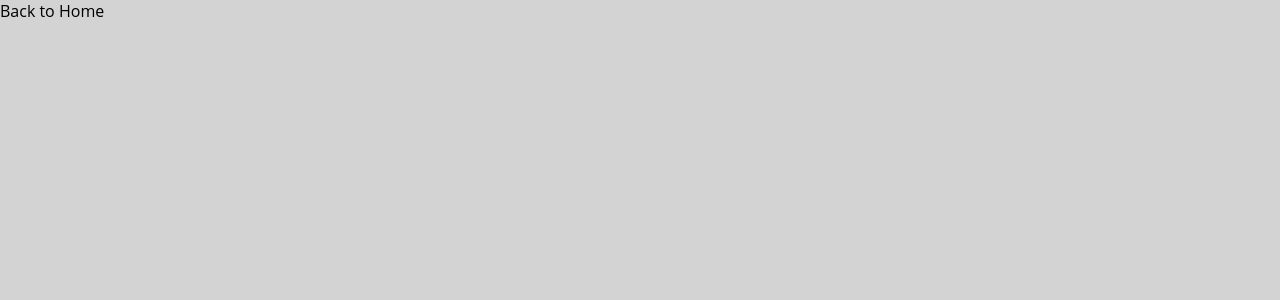
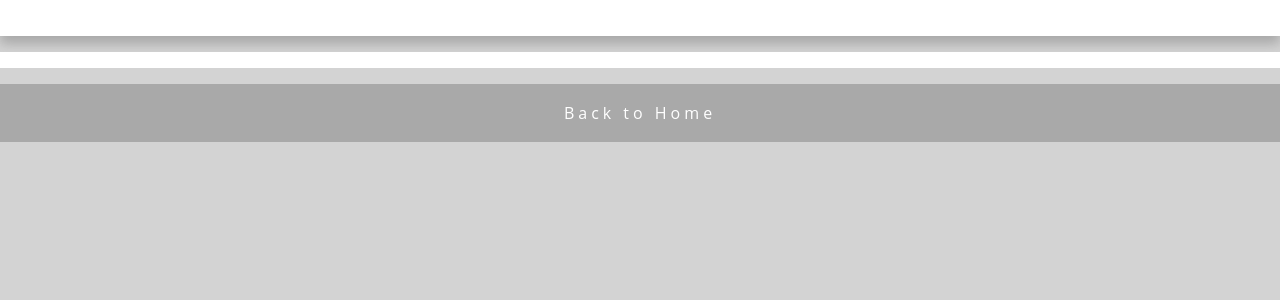
Before and after one commit to MartaPalau/startwarsapp, a Next.js app: page /components/character in a window 1280 px wide. Shown: the top 300 px of the page. Built offline with nearby package versions, Linux system fonts and the light colour scheme.

Commit message:
init styles for card

```diff
--- a/pages/components/character/index.tsx
+++ b/pages/components/character/index.tsx
@@ -1,12 +1,22 @@
 import type { GetServerSideProps, NextPage } from "next";
 import Link from "next/link";
 import { ICharacter } from "../../types/application";
+import { Wrapper, Header, Card, LoadMore, ListItem } from "./styles";
 
 const Character: NextPage<ICharacter> = ({ data }) => {
-  return <div>
-    <Link href={"/"}>Back to Home</Link>
-    <div>{data?.name}</div>
-    </div>;
+  return (
+    <Wrapper>
+      <Header>
+        <h2>{data?.name}</h2>
+      </Header>
+
+      <Card></Card>
+
+      <Link href={"/"}>
+        <LoadMore>Back to Home</LoadMore>
+      </Link>
+    </Wrapper>
+  );
 };
 
 export default Character;
--- a/pages/components/character/styles.tsx
+++ b/pages/components/character/styles.tsx
@@ -0,0 +1,65 @@
+import styled from "styled-components";
+import { media } from "../../../styles/media";
+
+export const Wrapper = styled.div`
+  @media (min-width: ${media.mobile}) {
+  }
+`;
+
+export const Header = styled.div`
+  background-color: white;
+  margin: 0;
+  padding: 18px 24px;
+  box-shadow: 0 8px 12px 0 darkgrey;
+  text-align: center;
+
+  h2 {
+    margin: 0;
+    text-transform: uppercase;
+    color: black;
+    letter-spacing: 4px;
+    font-size: 16px;
+    font-weight: 300;
+  }
+
+  @media (min-width: ${media.mobile}) {
+  }
+`;
+
+export const Card = styled.div`
+  display: flex;
+  justify-content: space-between;
+  align-items: center;
+  background-color: white;
+  padding: 8px 24px;
+  margin: 16px 0;
+
+  a {
+    display: block;
+    font-size: 18px;
+    letter-spacing: 4px;
+  }
+
+  h3 {
+    margin: 0;
+    color: #888;
+    letter-spacing: 4px;
+    font-size: 18px;
+    font-weight: 300;
+  }
+
+  @media (min-width: ${media.mobile}) {
+  }
+`;
+
+export const LoadMore = styled.div`
+  background-color: darkgrey;
+  border: none;
+  padding: 18px 0;
+  text-align: center;
+  color: white;
+  letter-spacing: 4px;
+
+  @media (min-width: ${media.mobile}) {
+  }
+`;
--- a/pages/components/characterList/styles.tsx
+++ b/pages/components/characterList/styles.tsx
@@ -16,7 +16,7 @@ export const Header = styled.div`
   h2 {
     margin: 0;
     text-transform: uppercase;
-    color: #888;
+    color: black;
     letter-spacing: 4px;
     font-size: 18px;
     font-weight: 300;
@@ -42,7 +42,7 @@ export const ListItem = styled.div`
   justify-content: space-between;
   align-items: center;
   background-color: white;
-  padding: 24px;
+  padding: 32px 24px;
   margin: 16px 0;
   box-shadow: 0 8px 12px 0 darkgrey;
   border-radius: 5px;
```
Also changed, not shown: pages/components/characterList/index.tsx (+8 -8 lines).
